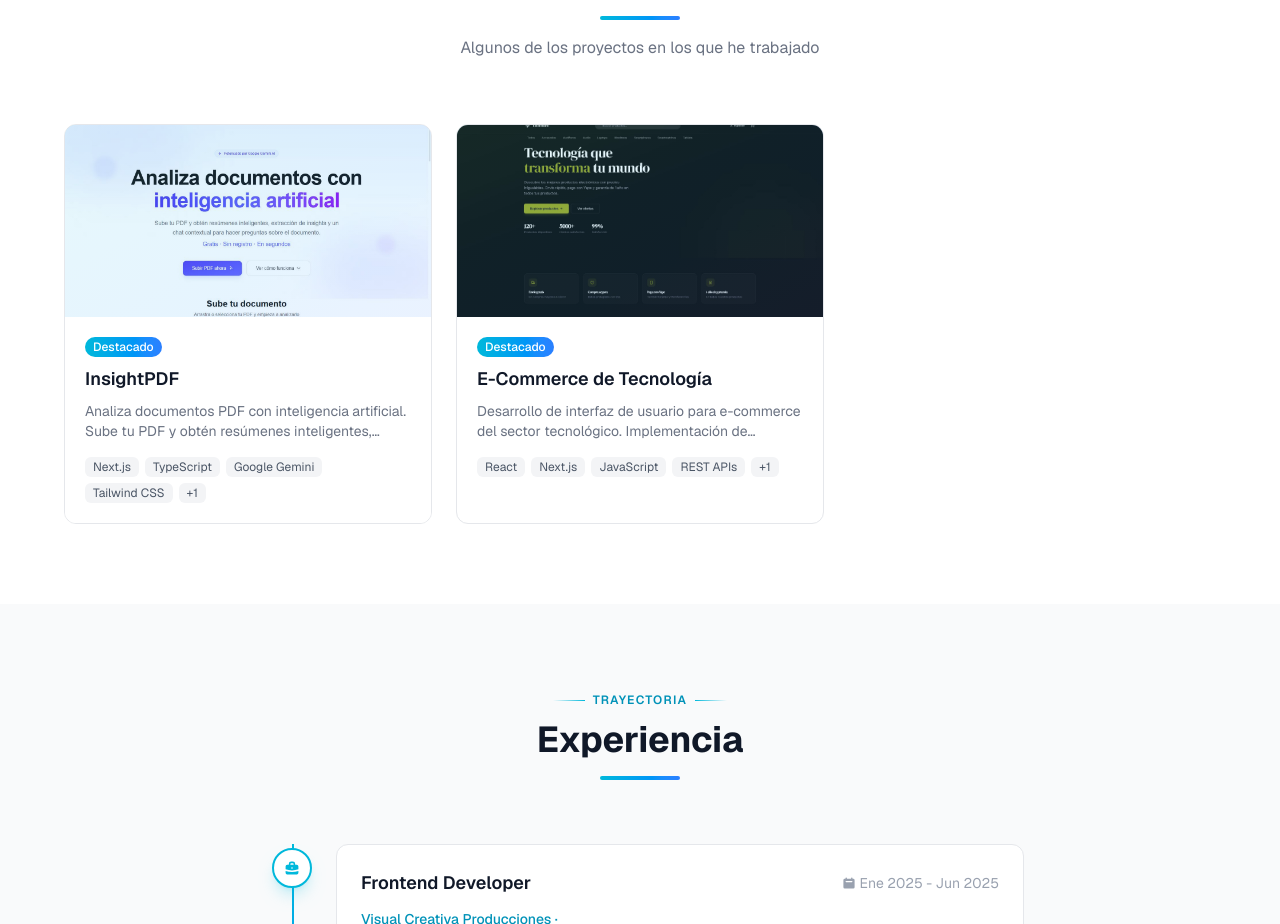
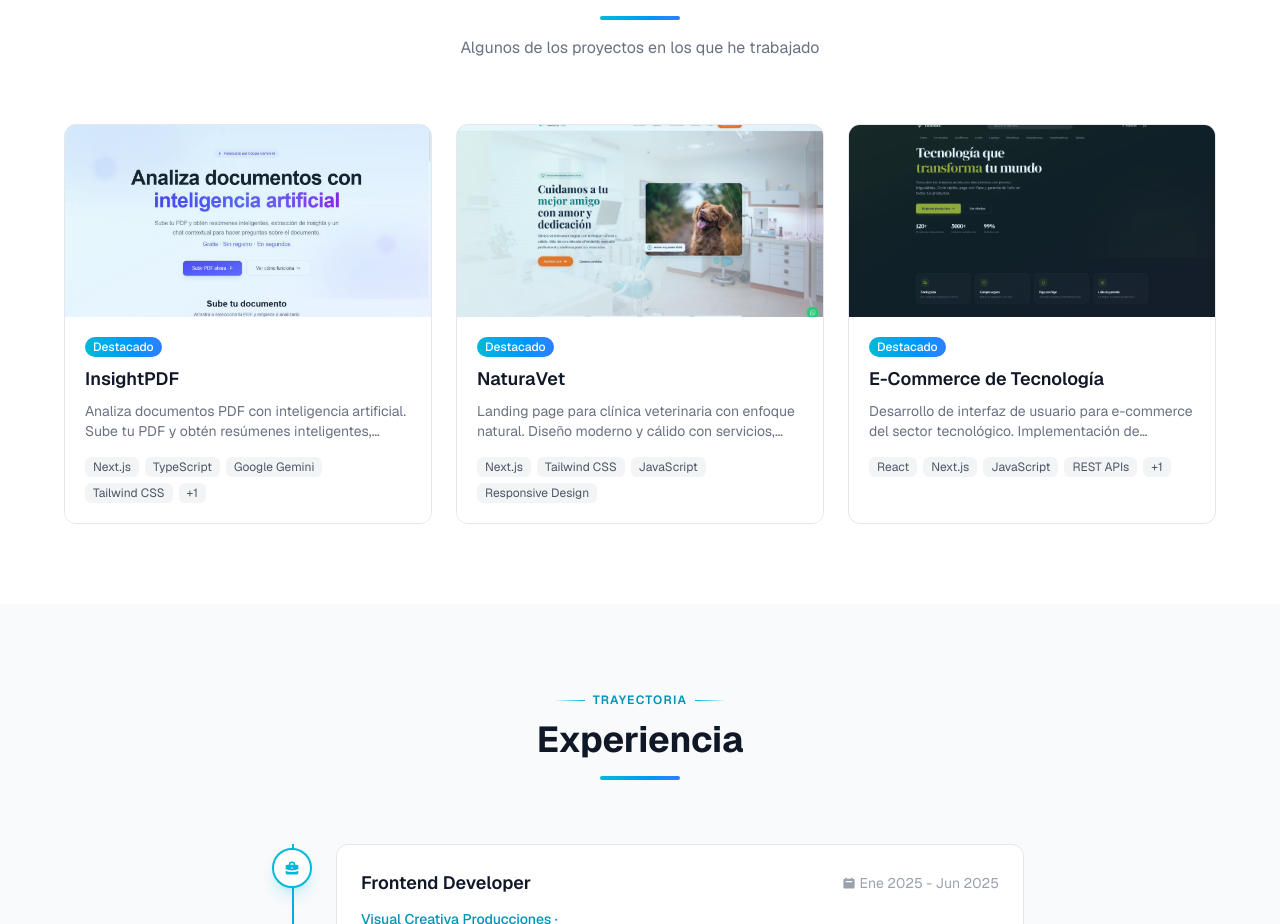
Before and after one commit to juancarlosmendozatasayco148-dotcom/portafolio, a Next.js app: page / in a window 1280 px wide. Shown: the part 2412-3336 px from the top of the page. Built offline with nearby package versions, Linux system fonts and the light colour scheme.

Commit message:
Agregar proyecto NaturaVet (clinica veterinaria)

```diff
--- a/package.json
+++ b/package.json
@@ -24,6 +24,7 @@
     "@types/react-dom": "^19",
     "eslint": "^9",
     "eslint-config-next": "16.2.6",
+    "puppeteer": "^25.1.0",
     "tailwindcss": "^4",
     "typescript": "^5"
   }
--- a/src/data/projects.ts
+++ b/src/data/projects.ts
@@ -25,6 +25,18 @@ export const projects: Project[] = [
     featured: true,
   },
   {
+    id: "veterinaria",
+    title: "NaturaVet",
+    description:
+      "Landing page para clínica veterinaria con enfoque natural. Diseño moderno y cálido con servicios, equipo, testimonios y galería.",
+    longDescription:
+      "Sitio web completo para clínica veterinaria NaturaVet. Incluye diseño responsivo, galería de imágenes, sistema de testimonios, sección de preguntas frecuentes y formulario de contacto con integración WhatsApp. Desarrollado con Next.js y Tailwind CSS.",
+    image: "/projects/veterinaria.jpg",
+    tags: ["Next.js", "Tailwind CSS", "JavaScript", "Responsive Design"],
+    liveUrl: "https://veterinaria-rouge.vercel.app/",
+    featured: true,
+  },
+  {
     id: "ecommerce-tech",
     title: "E-Commerce de Tecnología",
     description:
```
Also changed, not shown: public/projects/veterinaria.jpg (added), 1 other file (tests, documents, lock files or other folders).
